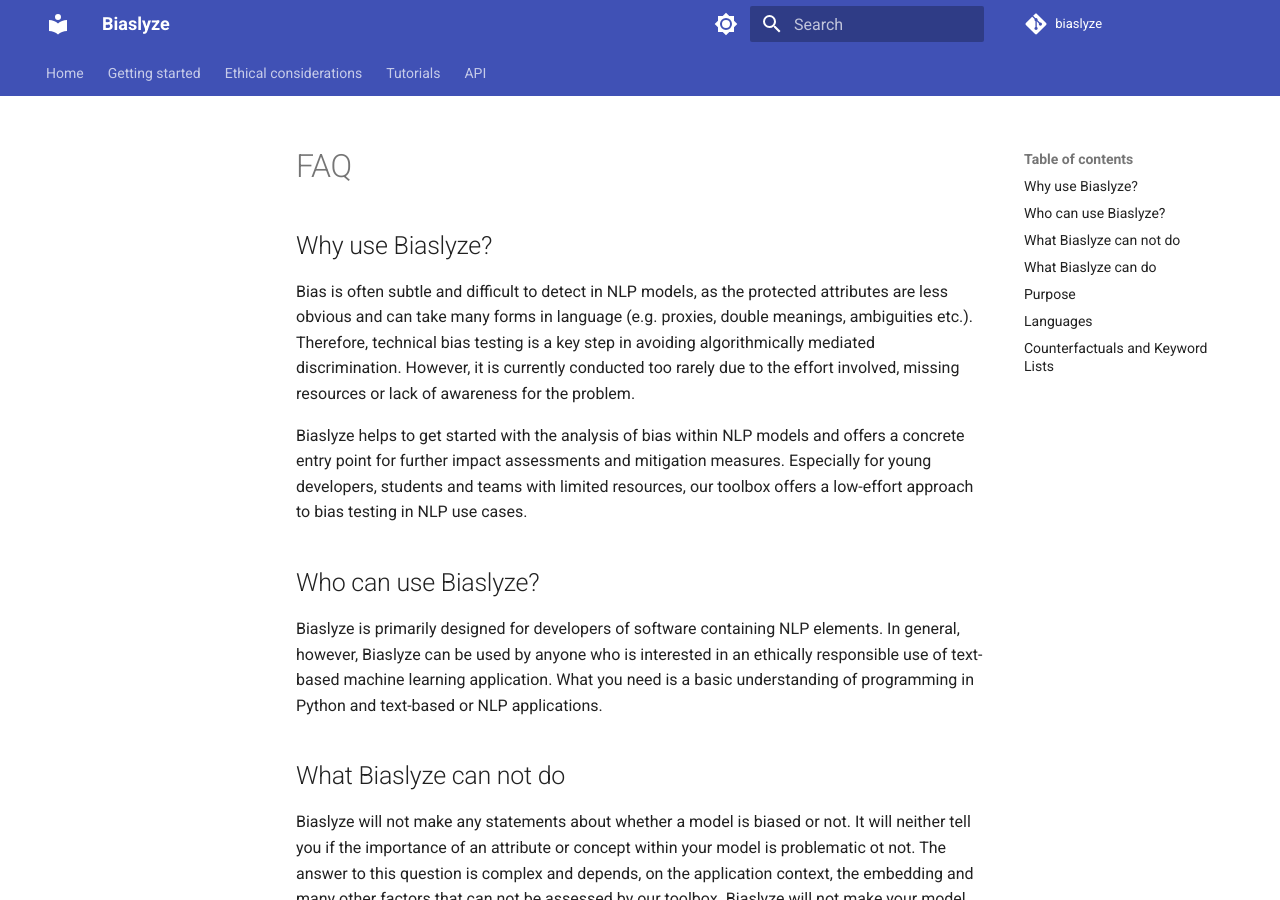
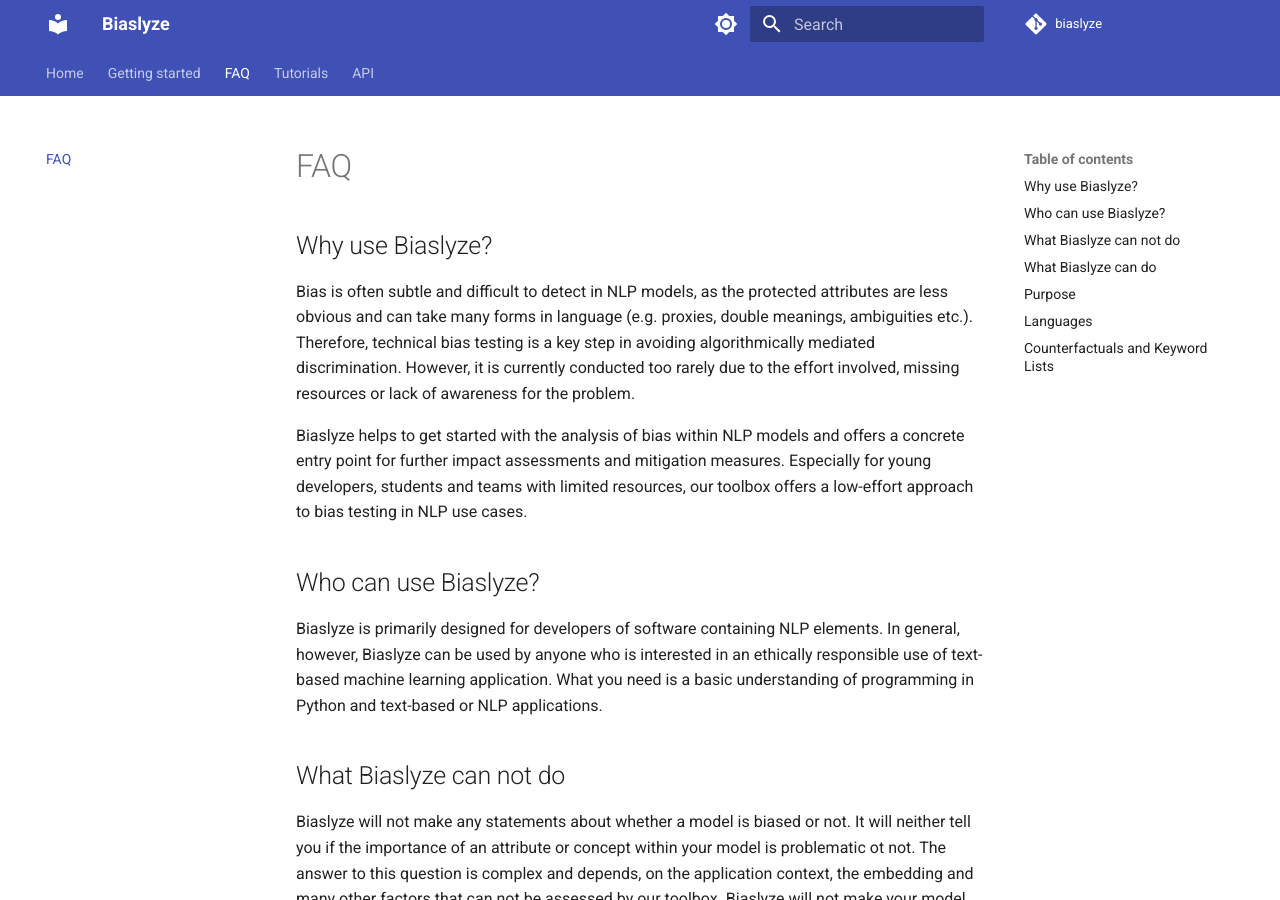
Before and after one commit to biaslyze-dev/biaslyze, an MkDocs documentation site: the page built from docs/sources/faq.md, in a window 1280 px wide and 900 px high. Built offline with MkDocs 1.6.1 and Material for MkDocs 9.7.7, drawn with Linux system fonts in a browser that asks for light colours; comment, search, counter and statistics services are not loaded.

```diff
--- a/mkdocs.yml
+++ b/mkdocs.yml
@@ -10,7 +10,7 @@
   - Home: index.md
   - Getting started:
     - Installation: getting-started.md
-  - Ethical considerations: ethics.md
+  - FAQ: faq.md
   - Tutorials:
     - Overview: tutorials-overview.md
     - Disaster tweets: tutorials/disaster-tweets.md
```
